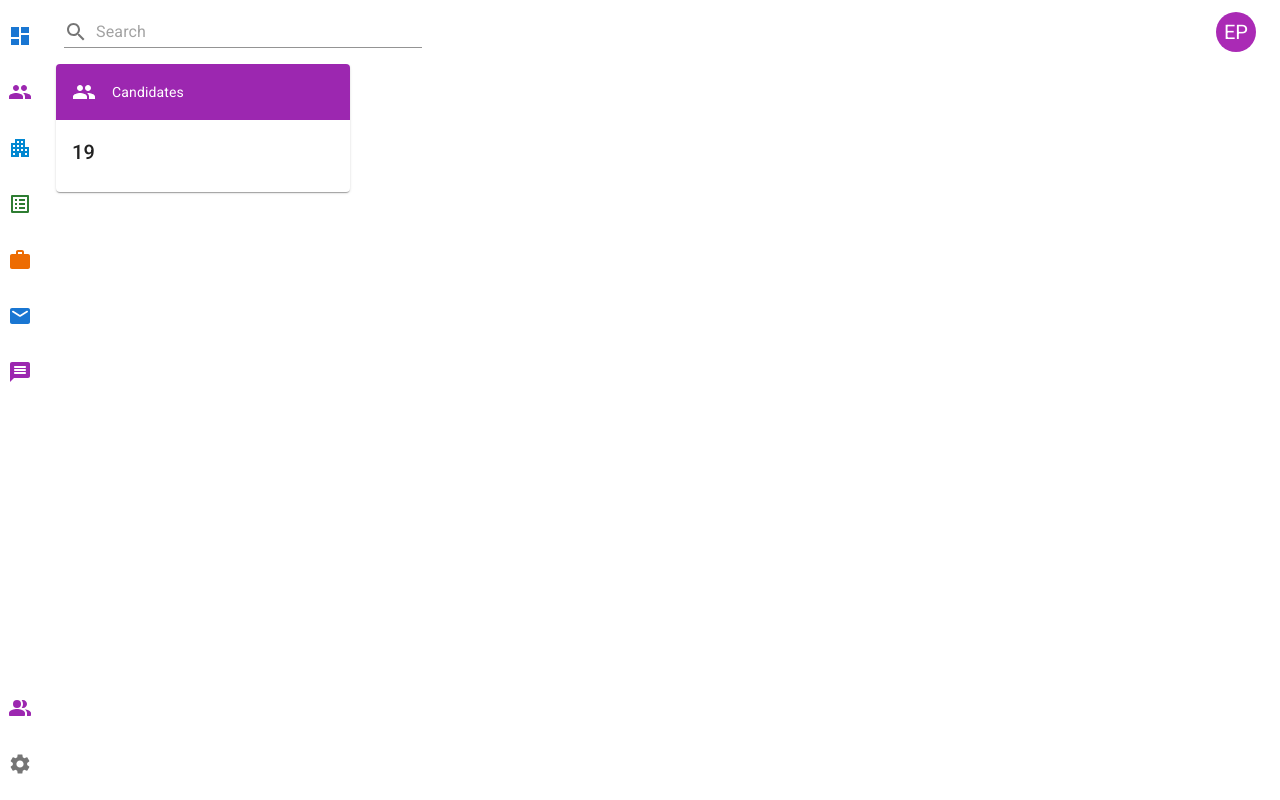
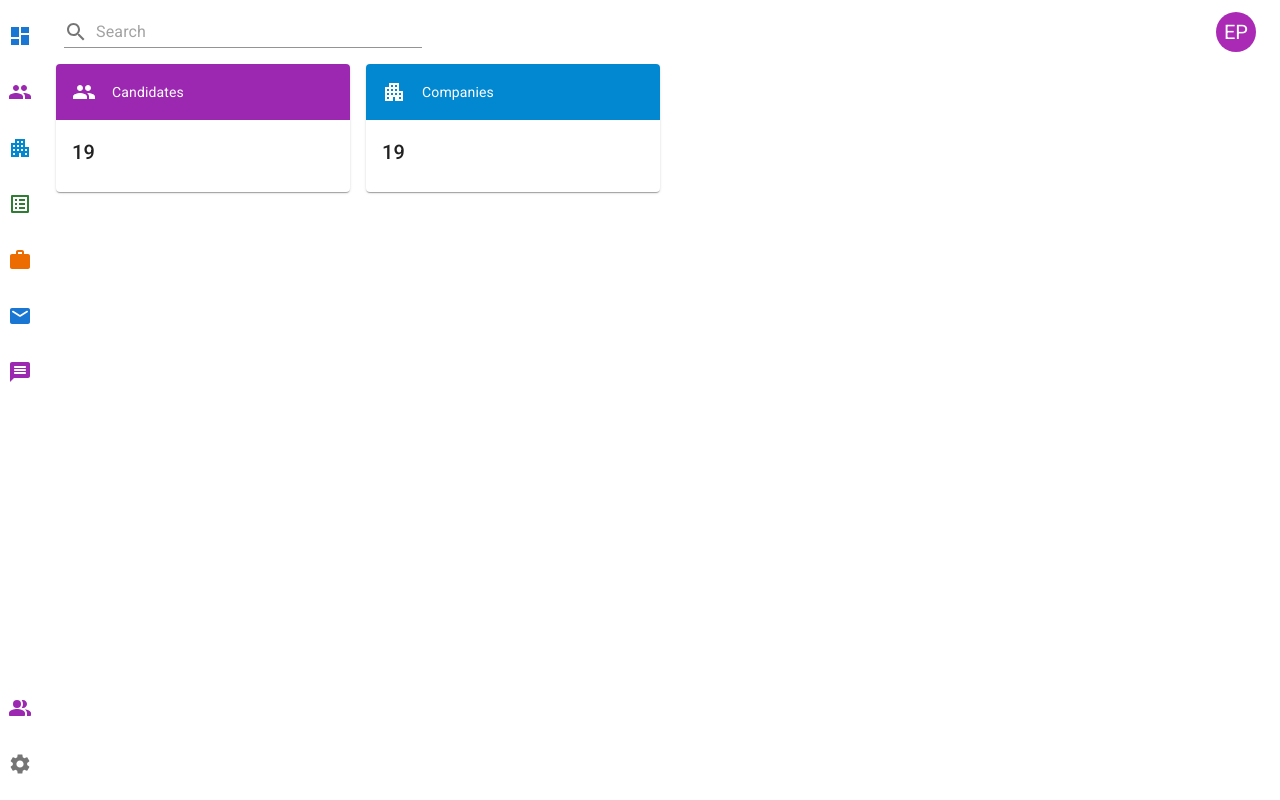
Before and after one commit to Baturalp52/crm-project-1, a React (Create React App) app in the folder crm-ui/: page / in a window 1280 px wide. Built offline with nearby package versions, Linux system fonts and the light colour scheme.

Commit message:
Companies Dashboard'a eklendi

```diff
--- a/crm-ui/src/Pages/Dashboard/DashboardGrid.tsx
+++ b/crm-ui/src/Pages/Dashboard/DashboardGrid.tsx
@@ -1,8 +1,9 @@
 import React from "react";
 import { Grid } from "@mui/material";
 import GridItem from "./GridItem";
-import { People } from "@mui/icons-material";
+import { Apartment, People } from "@mui/icons-material";
 import candidates from "../../mockData/candidates";
+import companies from "../../mockData/companies";
 
 const DashboardGrid = () => {
   return (
@@ -18,6 +19,12 @@ const DashboardGrid = () => {
         data={candidates.length}
         color="#9c27b0"
       />
+      <GridItem
+        title="Companies"
+        icon={<Apartment />}
+        data={companies.length}
+        color="#0288d1"
+      />
     </Grid>
   );
 };
```
